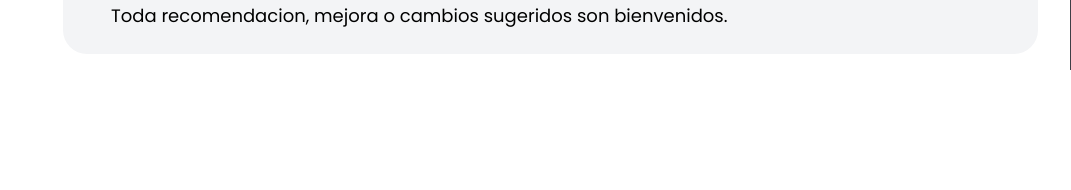
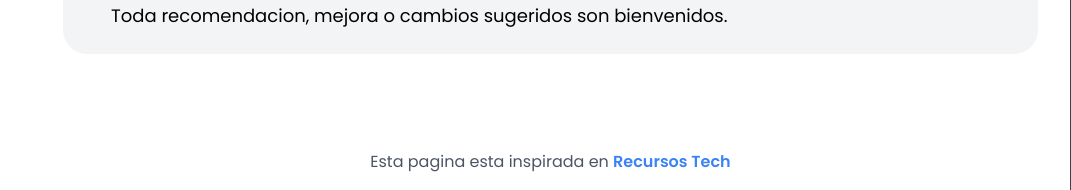
Before and after one commit to francoogilli/devresources, a Next.js app: page / in a window 1280 px wide. Shown: the part 1415-1605 px from the top of the page, without its empty margins (209-1280 px from the left). Before the commit the page ends 1485 px from the top, so only its background shows below. Built offline with nearby package versions, Linux system fonts and the light colour scheme; some icons are missing.

Commit message:
Add message inspired by Recursos Tech on the home page

```diff
--- a/src/app/page.tsx
+++ b/src/app/page.tsx
@@ -116,6 +116,9 @@ export default function Home() {
           </div>
         </div>
       </div>
+      <div className="text-center text-sm sm:text-base mt-4 text-gray-600 dark:text-zinc-300 pt-20 ">
+        Esta pagina esta inspirada en <a href="https://recursostech.vercel.app/" target="_blank" className='text-blue-500 font-semibold'>Recursos Tech</a>
+      </div>
     </div>
   );
 }
```
